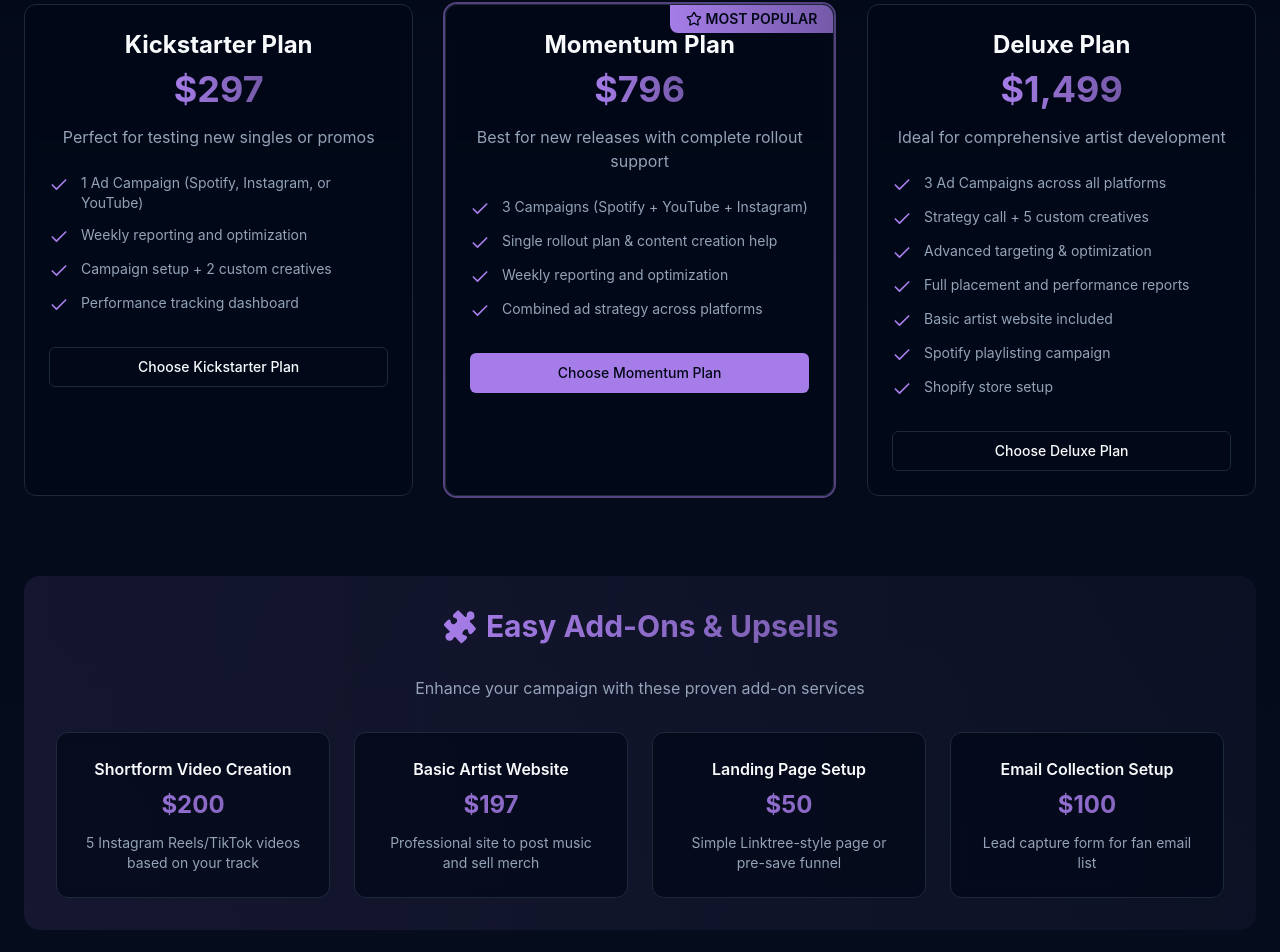
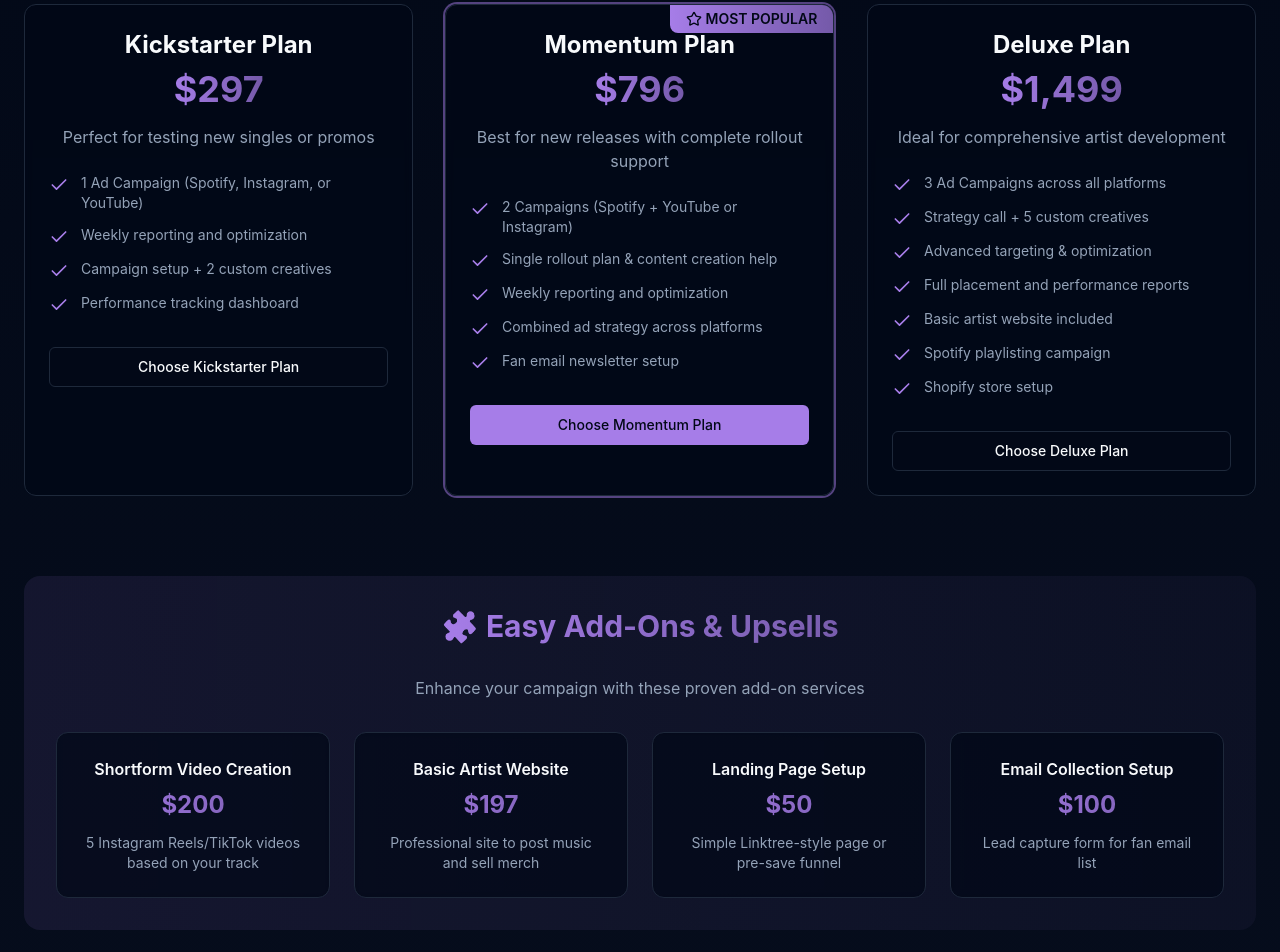
Before and after one commit to nicneave/music-artist-ascend, a React (Vite) app: page / in a window 1280 px wide. Shown: the part 2121-3073 px from the top of the page. Built offline with nearby package versions, Linux system fonts and the light colour scheme.

Commit message:
Refactor: Update Momentum plan and add newsletter setup
The Momentum plan now includes 2 ad campaigns and fan email newsletter setup.

```diff
--- a/src/components/PricingSection.tsx
+++ b/src/components/PricingSection.tsx
@@ -22,10 +22,11 @@ const PricingSection = () => {
       price: "$796",
       description: "Best for new releases with complete rollout support",
       features: [
-        "3 Campaigns (Spotify + YouTube + Instagram)",
+        "2 Campaigns (Spotify + YouTube or Instagram)",
         "Single rollout plan & content creation help",
         "Weekly reporting and optimization",
-        "Combined ad strategy across platforms"
+        "Combined ad strategy across platforms",
+        "Fan email newsletter setup"
       ],
       popular: true,
       color: "from-primary to-primary/70"
```
